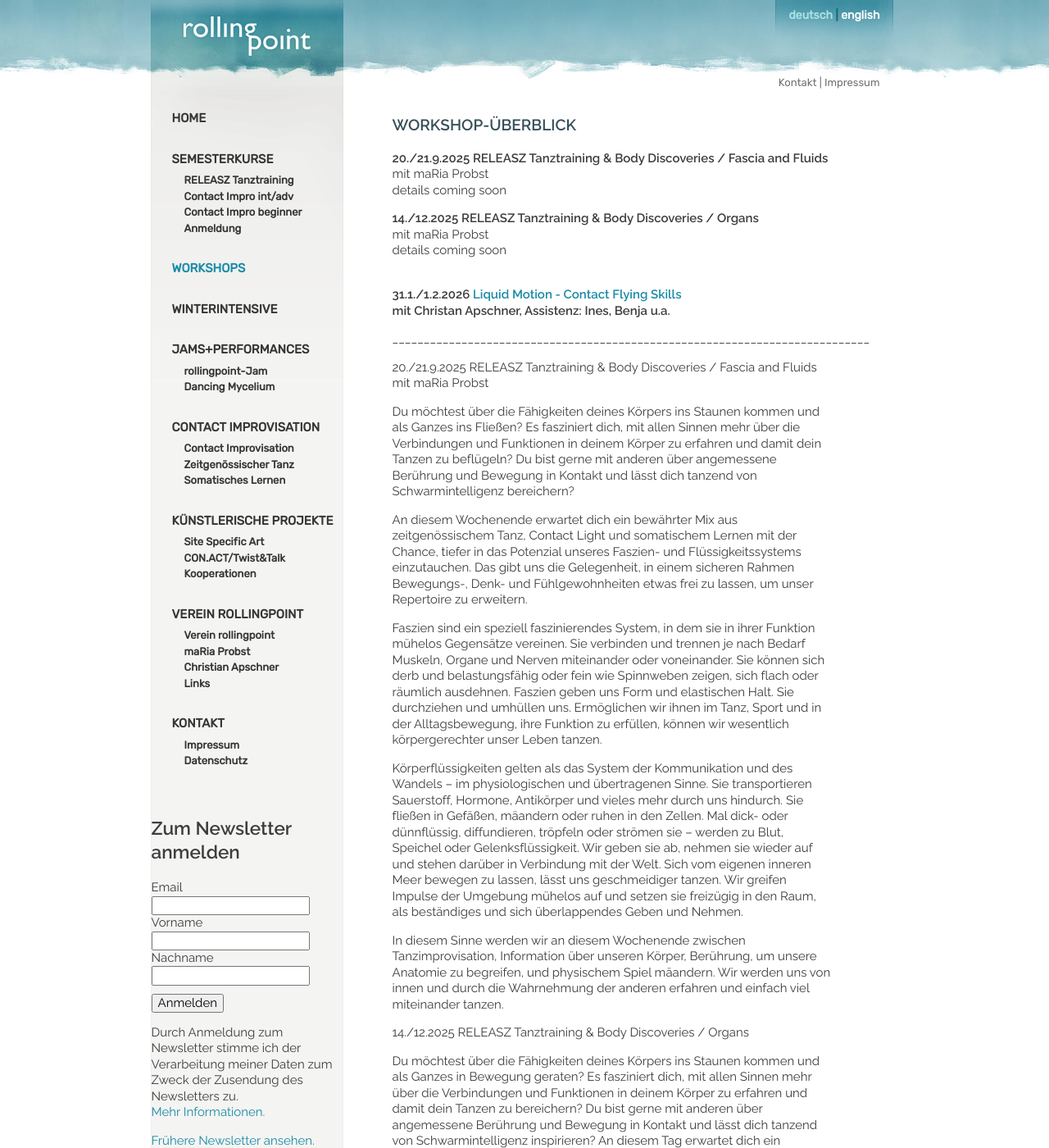
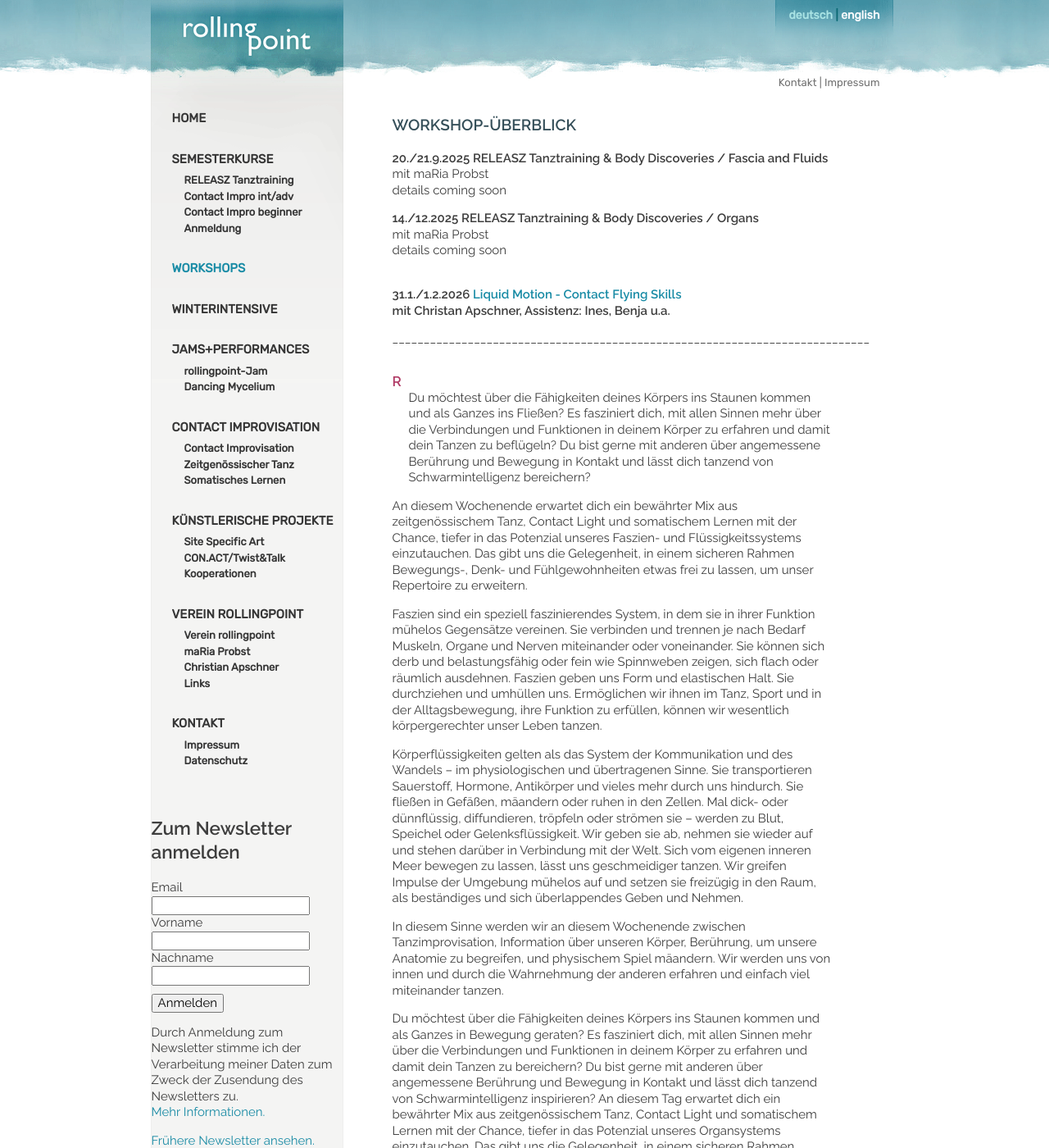
Before and after one commit to manulari/rollingpointat, a Jekyll site: the page built from _pages_de/wsws2024.md, in a window 1280 px wide and 1400 px high. Shown: the whole window at 82% size. Built offline with Jekyll 4.4.1, drawn with Linux system fonts in a browser that asks for light colours; comment, search, counter and statistics services are not loaded.

Commit message:
Update page (de) “wsws2024”

```diff
--- a/_pages_de/wsws2024.md
+++ b/_pages_de/wsws2024.md
@@ -17,31 +17,24 @@ details coming soon
 **31.1./1.2.2026 [Liquid Motion - Contact Flying Skills](#flyingskills)**\
 **mit Christan Apschner, Assistenz: Ines, Benja u.a.**
 
-
-
 \_\_\_\_\_\_\_\_\_\_\_\_\_\_\_\_\_\_\_\_\_\_\_\_\_\_\_\_\_\_\_\_\_\_\_\_\_\_\_\_\_\_\_\_\_\_\_\_\_\_\_\_\_\_\_\_\_\_\_\_\_\_\_\_\_\_\_\_\_\_\_\_\_\_\_\_
 
 <div class="named-anchor" id="organs"></div>
 
-20./21.9.2025 RELEASZ Tanztraining & Body Discoveries / Fascia and Fluids
-mit maRia Probst
+#### R
 
 Du möchtest über die Fähigkeiten deines Körpers ins Staunen kommen und als Ganzes ins Fließen? Es fasziniert dich, mit allen Sinnen mehr über die Verbindungen und Funktionen in deinem Körper zu erfahren und damit dein Tanzen zu beflügeln? Du bist gerne mit anderen über angemessene Berührung und Bewegung in Kontakt und lässt dich tanzend von Schwarmintelligenz bereichern?
 
-
 An diesem Wochenende erwartet dich ein bewährter Mix aus zeitgenössischem Tanz, Contact Light und somatischem Lernen mit der Chance, tiefer in das Potenzial unseres Faszien- und Flüssigkeitssystems einzutauchen. Das gibt uns die Gelegenheit, in einem sicheren Rahmen Bewegungs-, Denk- und Fühlgewohnheiten etwas frei zu lassen, um unser Repertoire zu erweitern.
 
-
 Faszien sind ein speziell faszinierendes System, in dem sie in ihrer Funktion mühelos Gegensätze vereinen. Sie verbinden und trennen je nach Bedarf Muskeln, Organe und Nerven miteinander oder voneinander. Sie können sich derb und belastungsfähig oder fein wie Spinnweben zeigen, sich flach oder räumlich ausdehnen. Faszien geben uns Form und elastischen Halt. Sie durchziehen und umhüllen uns. Ermöglichen wir ihnen im Tanz, Sport und in der Alltagsbewegung, ihre Funktion zu erfüllen, können wir wesentlich körpergerechter unser Leben tanzen.
-
 
 Körperflüssigkeiten gelten als das System der Kommunikation und des Wandels – im physiologischen und übertragenen Sinne. Sie transportieren Sauerstoff, Hormone, Antikörper und vieles mehr durch uns hindurch. Sie fließen in Gefäßen, mäandern oder ruhen in den Zellen. Mal dick- oder dünnflüssig, diffundieren, tröpfeln oder strömen sie – werden zu Blut, Speichel oder Gelenksflüssigkeit. Wir geben sie ab, nehmen sie wieder auf und stehen darüber in Verbindung mit der Welt.
 Sich vom eigenen inneren Meer bewegen zu lassen, lässt uns geschmeidiger tanzen. Wir greifen Impulse der Umgebung mühelos auf und setzen sie freizügig in den Raum, als beständiges und sich überlappendes Geben und Nehmen.
 
-
 In diesem Sinne werden wir an diesem Wochenende zwischen Tanzimprovisation, Information über unseren Körper, Berührung, um unsere Anatomie zu begreifen, und physischem Spiel mäandern. Wir werden uns von innen und durch die Wahrnehmung der anderen erfahren und einfach viel miteinander tanzen.
 
-14./12.2025 RELEASZ Tanztraining & Body Discoveries / Organs
+
 
 Du möchtest über die Fähigkeiten deines Körpers ins Staunen kommen und als Ganzes in Bewegung geraten? Es fasziniert dich, mit allen Sinnen mehr über die Verbindungen und Funktionen in deinem Körper zu erfahren und damit dein Tanzen zu bereichern? Du bist gerne mit anderen über angemessene Berührung und Bewegung in Kontakt und lässt dich tanzend von Schwarmintelligenz inspirieren?
 An diesem Tag erwartet dich ein bewährter Mix aus zeitgenössischem Tanz, Contact Light und somatischem Lernen mit der Chance, tiefer in das Potenzial unseres Organsystems einzutauchen. Das gibt uns die Gelegenheit, in einem sicheren Rahmen Bewegungs-, Denk- und Fühlgewohnheiten ein Stück weit frei zu lassen, um unser Repertoire zu erweitern.
```
